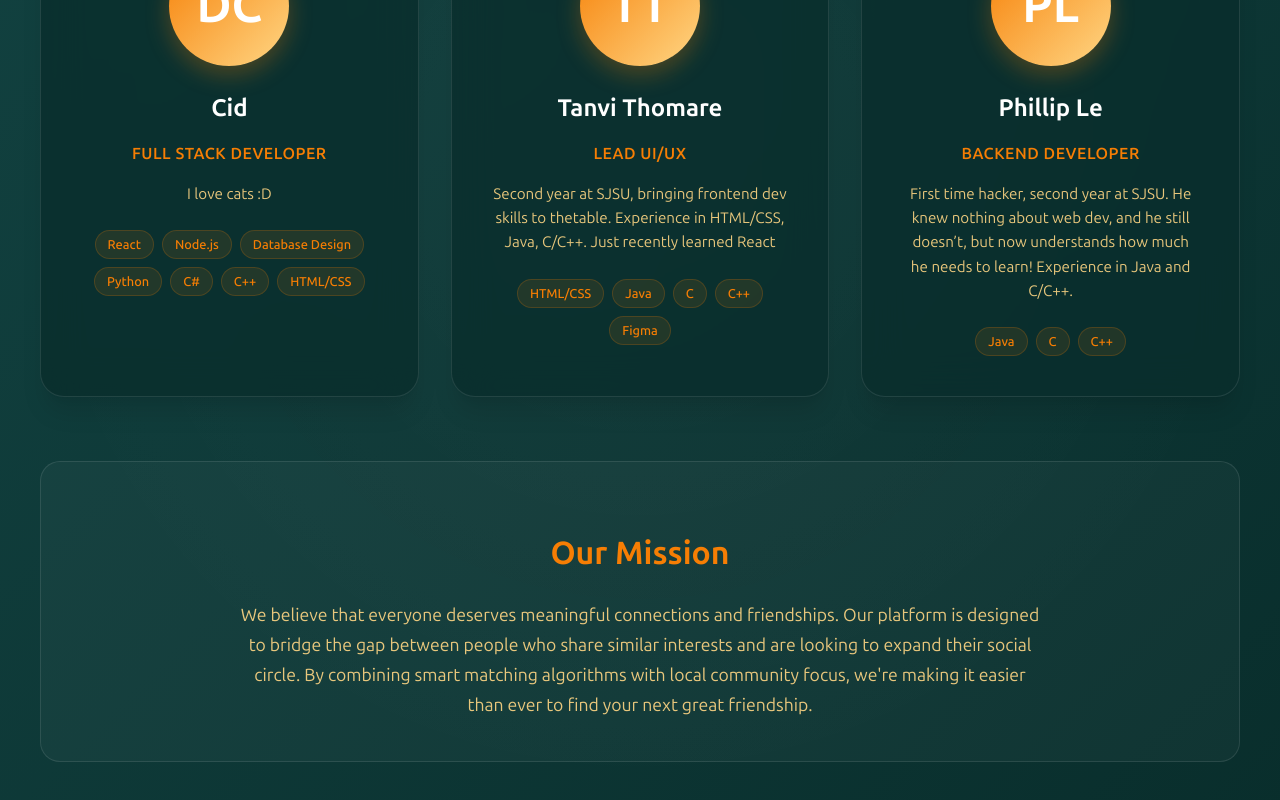
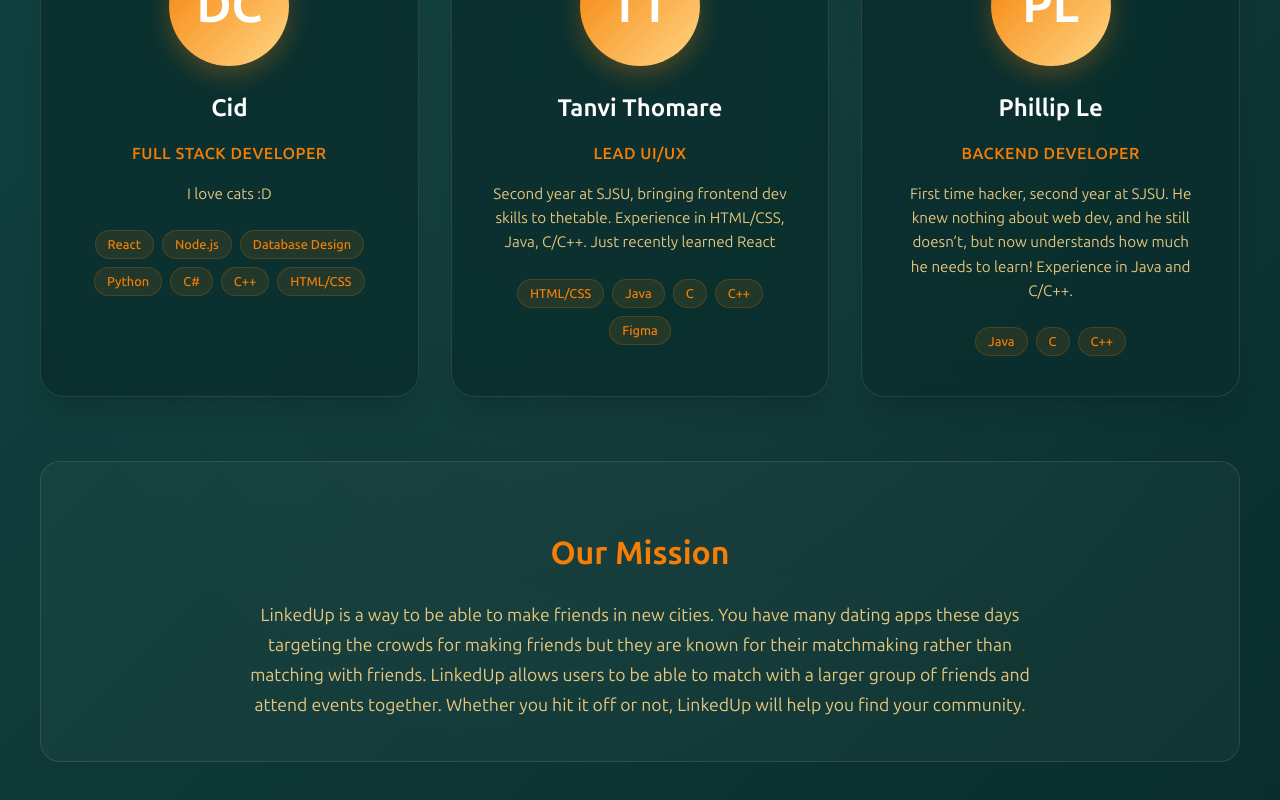
Before and after one commit to katzenjammer1/LinkedUp, a React (Vite) app: page /learn in a window 1280 px wide. Shown: the part 472-1272 px from the top of the page. Built offline with nearby package versions, Linux system fonts and the light colour scheme; no server answers.

Commit message:
FIX: changed the team missions statement

```diff
--- a/src/pages/LearnPage.jsx
+++ b/src/pages/LearnPage.jsx
@@ -67,7 +67,7 @@ const LearnPage = () => {
         <div className="team-mission">
           <h2 className="mission-title">Our Mission</h2>
           <p className="mission-text">
-            We believe that everyone deserves meaningful connections and friendships. Our platform is designed to bridge the gap between people who share similar interests and are looking to expand their social circle. By combining smart matching algorithms with local community focus, we're making it easier than ever to find your next great friendship.
+            LinkedUp is a way to be able to make friends in new cities. You have many dating apps these days targeting the crowds for making friends but they are known for their matchmaking rather than matching with friends. LinkedUp allows users to be able to match with a larger group of friends and attend events together. Whether you hit it off or not, LinkedUp will help you find your community.
           </p>
         </div>
       </div>
```
